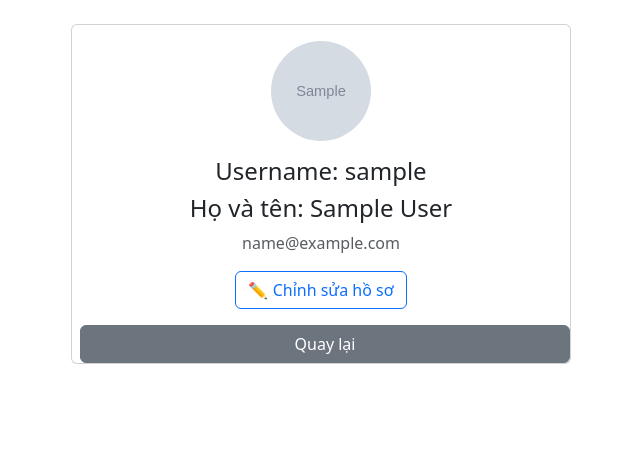
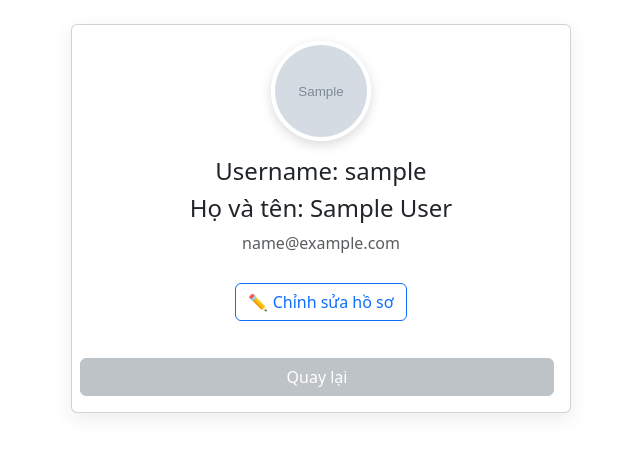
Before and after one commit to Trungbanhbeo2k1211/chatbase, a Flask app: page /profile/view/1 in a window 1280 px wide. Shown: the top 454 px of the page, without its empty margins (319-959 px from the left). Run offline with Flask 3, Linux system fonts and the light colour scheme; the visitor is signed in with stand-in values (Sample User, id 1); tables that the repository leaves empty hold one stand-in row (values such as "Sample post"); grey boxes marked "Sample" are stand-in pictures; some libraries are stand-ins or nearby versions.

Commit message:
Update user_profile.html

```diff
--- a/templates/user_profile.html
+++ b/templates/user_profile.html
@@ -1,3 +1,184 @@
+<style>
+    /* Profile Page Container */
+.container.py-4 {
+    max-width: 800px;
+    margin: 0 auto;
+    padding: 2rem;
+}
+
+/* Card Styling */
+.card {
+    border: none;
+    border-radius: 12px;
+    box-shadow: 0 6px 20px rgba(0, 0, 0, 0.08);
+    overflow: hidden;
+    transition: transform 0.3s ease, box-shadow 0.3s ease;
+}
+
+.card:hover {
+    transform: translateY(-5px);
+    box-shadow: 0 12px 24px rgba(0, 0, 0, 0.1);
+}
+
+.card-body {
+    padding: 2.5rem;
+}
+
+/* Avatar Styling */
+.rounded-circle {
+    border: 4px solid #fff;
+    box-shadow: 0 4px 12px rgba(0, 0, 0, 0.15);
+    transition: all 0.3s ease;
+    object-fit: cover;
+}
+
+.rounded-circle:hover {
+    transform: scale(1.05);
+    box-shadow: 0 6px 18px rgba(0, 0, 0, 0.2);
+}
+
+/* Text Styling */
+h4 {
+    color: #2c3e50;
+    margin: 0.8rem 0;
+    font-weight: 600;
+}
+
+.text-muted {
+    color: #7f8c8d !important;
+    margin-bottom: 1.5rem;
+    font-size: 1rem;
+}
+
+/* Status Messages */
+.text-success, .text-danger, .text-warning {
+    font-weight: 500;
+    margin: 1rem 0;
+    display: flex;
+    align-items: center;
+    justify-content: center;
+    gap: 0.5rem;
+}
+
+/* Button Styling */
+.btn {
+    border-radius: 8px;
+    padding: 0.5rem 1.25rem;
+    font-weight: 500;
+    transition: all 0.3s ease;
+    margin: 0.3rem;
+    display: inline-flex;
+    align-items: center;
+    gap: 0.5rem;
+}
+
+.btn-outline-primary {
+    border-color: #3498db;
+    color: #3498db;
+}
+
+.btn-outline-primary:hover {
+    background-color: #3498db;
+    color: white;
+}
+
+.btn-success {
+    background-color: #2ecc71;
+    border-color: #2ecc71;
+}
+
+.btn-success:hover {
+    background-color: #27ae60;
+    border-color: #27ae60;
+    transform: translateY(-2px);
+}
+
+.btn-danger {
+    background-color: #e74c3c;
+    border-color: #e74c3c;
+}
+
+.btn-danger:hover {
+    background-color: #c0392b;
+    border-color: #c0392b;
+}
+
+.btn-secondary {
+    background-color: #95a5a6;
+    border-color: #95a5a6;
+}
+
+.btn-secondary:hover {
+    background-color: #7f8c8d;
+    border-color: #7f8c8d;
+}
+
+/* Modal Styling */
+.modal-content {
+    border-radius: 12px;
+    border: none;
+    box-shadow: 0 10px 30px rgba(0, 0, 0, 0.15);
+}
+
+.modal-header {
+    border-bottom: 1px solid #ecf0f1;
+    padding: 1.5rem;
+}
+
+.modal-title {
+    color: #2c3e50;
+    font-weight: 600;
+}
+
+.modal-body {
+    padding: 1.5rem;
+    color: #34495e;
+}
+
+.modal-footer {
+    border-top: 1px solid #ecf0f1;
+    padding: 1.25rem 1.5rem;
+}
+
+/* Back Button */
+.btn.ms-2 {
+    margin: 1rem;
+    background-color: #bdc3c7;
+    border-color: #bdc3c7;
+}
+
+.btn.ms-2:hover {
+    background-color: #95a5a6;
+    border-color: #95a5a6;
+}
+
+/* Responsive Design */
+@media (max-width: 576px) {
+    .card-body {
+        padding: 1.5rem;
+    }
+
+    .btn {
+        width: 100%;
+        margin: 0.3rem 0;
+    }
+
+    .d-inline {
+        display: block !important;
+    }
+}
+
+/* Animation */
+@keyframes fadeIn {
+    from { opacity: 0; transform: translateY(20px); }
+    to { opacity: 1; transform: translateY(0); }
+}
+
+.card {
+    animation: fadeIn 0.5s ease-out forwards;
+}
+</style>
+
 {% extends "base.html" %}
 {% block title %}Hồ sơ người dùng{% endblock %}
 
```
